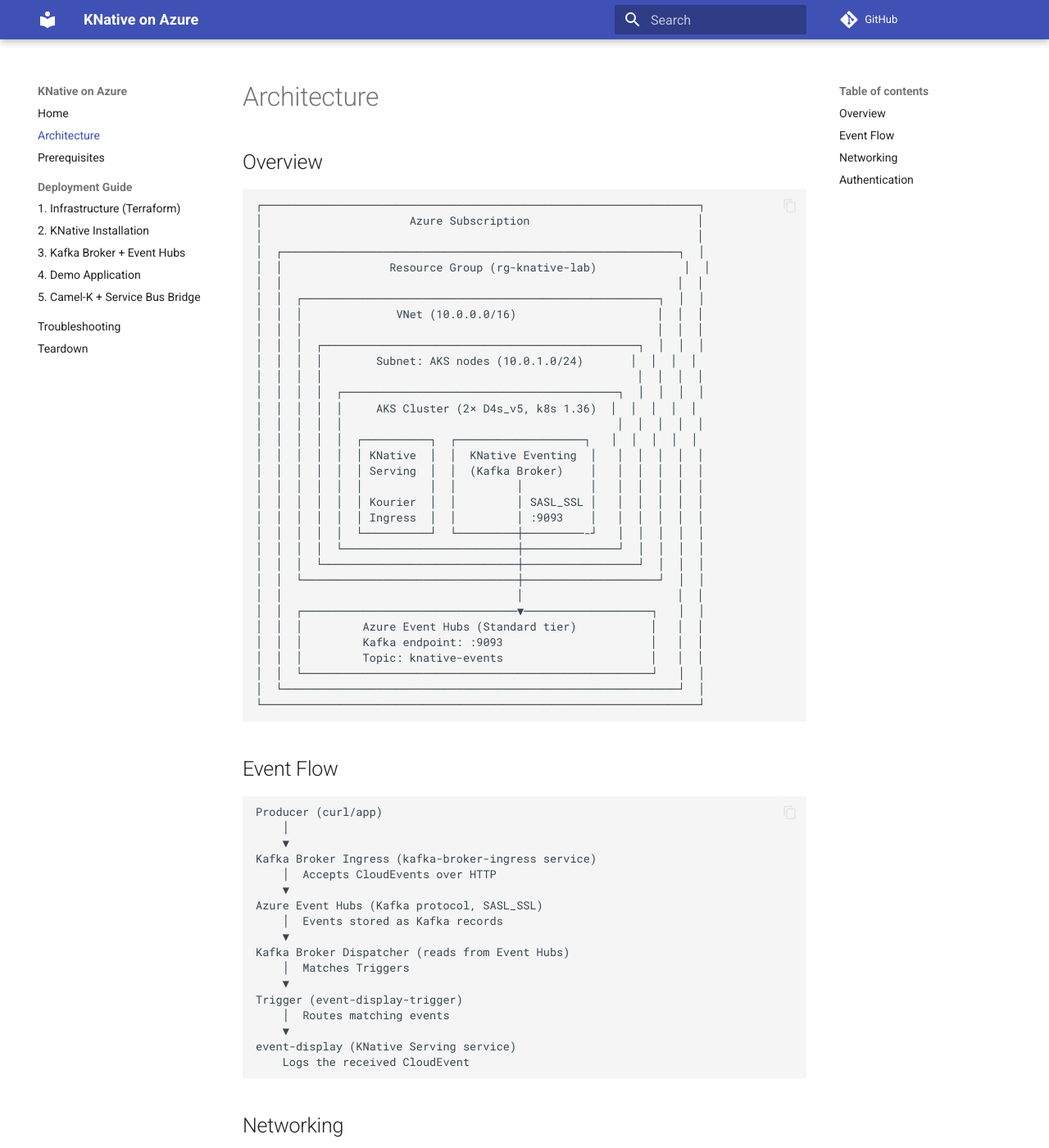
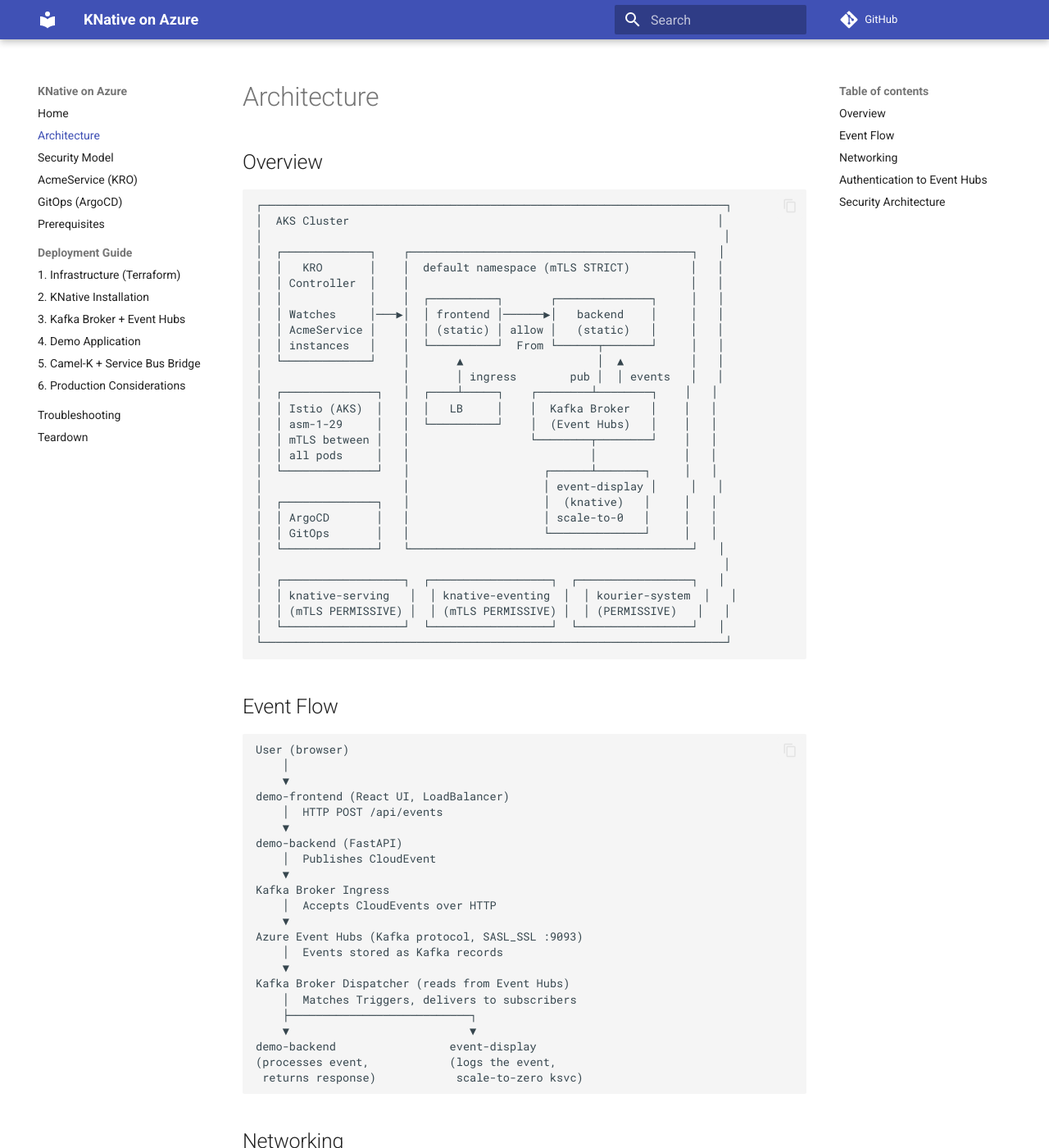
Before and after one commit to dmetzler/knative-on-azure, an MkDocs documentation site: the page built from docs/architecture.md, in a window 1280 px wide and 1400 px high. Shown: the whole window at 82% size. Built offline with MkDocs 1.6.1 and Material for MkDocs 9.7.7, drawn with Linux system fonts in a browser that asks for light colours; comment, search, counter and statistics services are not loaded; some of the changed text lies outside the part shown.

Commit message:
docs: add security model, AcmeService, GitOps pages + update architecture and index

````diff
--- a/docs/architecture.md
+++ b/docs/architecture.md
@@ -3,61 +3,62 @@
 ## Overview
 
 ```
-┌─────────────────────────────────────────────────────────────────┐
-│                      Azure Subscription                         │
-│                                                                 │
-│  ┌───────────────────────────────────────────────────────────┐  │
-│  │                Resource Group (rg-knative-lab)             │  │
-│  │                                                           │  │
-│  │  ┌─────────────────────────────────────────────────────┐  │  │
-│  │  │              VNet (10.0.0.0/16)                     │  │  │
-│  │  │                                                     │  │  │
-│  │  │  ┌───────────────────────────────────────────────┐  │  │  │
-│  │  │  │        Subnet: AKS nodes (10.0.1.0/24)       │  │  │  │
-│  │  │  │                                               │  │  │  │
-│  │  │  │  ┌─────────────────────────────────────────┐  │  │  │  │
-│  │  │  │  │     AKS Cluster (2× D4s_v5, k8s 1.36)  │  │  │  │  │
-│  │  │  │  │                                         │  │  │  │  │
-│  │  │  │  │  ┌──────────┐  ┌───────────────────┐   │  │  │  │  │
-│  │  │  │  │  │ KNative  │  │  KNative Eventing  │   │  │  │  │  │
-│  │  │  │  │  │ Serving  │  │  (Kafka Broker)    │   │  │  │  │  │
-│  │  │  │  │  │          │  │         │          │   │  │  │  │  │
-│  │  │  │  │  │ Kourier  │  │         │ SASL_SSL │   │  │  │  │  │
-│  │  │  │  │  │ Ingress  │  │         │ :9093    │   │  │  │  │  │
-│  │  │  │  │  └──────────┘  └─────────┼─────────-┘   │  │  │  │  │
-│  │  │  │  └──────────────────────────┼──────────────┘  │  │  │  │
-│  │  │  └─────────────────────────────┼─────────────────┘  │  │  │
-│  │  └────────────────────────────────┼────────────────────┘  │  │
-│  │                                   │                       │  │
-│  │  ┌────────────────────────────────▼───────────────────┐   │  │
-│  │  │         Azure Event Hubs (Standard tier)           │   │  │
-│  │  │         Kafka endpoint: :9093                      │   │  │
-│  │  │         Topic: knative-events                      │   │  │
-│  │  └────────────────────────────────────────────────────┘   │  │
-│  └───────────────────────────────────────────────────────────┘  │
-└─────────────────────────────────────────────────────────────────┘
+┌─────────────────────────────────────────────────────────────────────┐
+│  AKS Cluster                                                       │
+│                                                                     │
+│  ┌─────────────┐    ┌──────────────────────────────────────────┐   │
+│  │   KRO       │    │  default namespace (mTLS STRICT)         │   │
+│  │ Controller  │    │                                          │   │
+│  │             │    │  ┌──────────┐       ┌──────────────┐     │   │
+│  │ Watches     │───▶│  │ frontend │──────▶│   backend    │     │   │
+│  │ AcmeService │    │  │ (static) │ allow │   (static)   │     │   │
+│  │ instances   │    │  └──────────┘  From └──────┬───────┘     │   │
+│  └─────────────┘    │       ▲                    │  ▲          │   │
+│                     │       │ ingress        pub │  │ events   │   │
+│  ┌──────────────┐   │  ┌────┴─────┐    ┌────────┴────────┐    │   │
+│  │ Istio (AKS)  │   │  │   LB     │    │  Kafka Broker   │    │   │
+│  │ asm-1-29     │   │  └──────────┘    │  (Event Hubs)   │    │   │
+│  │ mTLS between │   │                  └────────┬────────┘    │   │
+│  │ all pods     │   │                           │             │   │
+│  └──────────────┘   │                    ┌──────┴───────┐     │   │
+│                     │                    │ event-display │     │   │
+│  ┌──────────────┐   │                    │  (knative)   │     │   │
+│  │ ArgoCD       │   │                    │ scale-to-0   │     │   │
+│  │ GitOps       │   │                    └──────────────┘     │   │
+│  └──────────────┘   └──────────────────────────────────────────┘   │
+│                                                                     │
+│  ┌──────────────────┐  ┌──────────────────┐  ┌─────────────────┐   │
+│  │ knative-serving   │  │ knative-eventing  │  │ kourier-system  │   │
+│  │ (mTLS PERMISSIVE) │  │ (mTLS PERMISSIVE) │  │ (PERMISSIVE)   │   │
+│  └──────────────────┘  └──────────────────┘  └─────────────────┘   │
+└─────────────────────────────────────────────────────────────────────┘
 ```
 
 ## Event Flow
 
 ```
-Producer (curl/app)
+User (browser)
     │
     ▼
-Kafka Broker Ingress (kafka-broker-ingress service)
+demo-frontend (React UI, LoadBalancer)
+    │  HTTP POST /api/events
+    ▼
+demo-backend (FastAPI)
+    │  Publishes CloudEvent
+    ▼
+Kafka Broker Ingress
     │  Accepts CloudEvents over HTTP
     ▼
-Azure Event Hubs (Kafka protocol, SASL_SSL)
+Azure Event Hubs (Kafka protocol, SASL_SSL :9093)
     │  Events stored as Kafka records
     ▼
 Kafka Broker Dispatcher (reads from Event Hubs)
-    │  Matches Triggers
-    ▼
-Trigger (event-display-trigger)
-    │  Routes matching events
-    ▼
-event-display (KNative Serving service)
-    Logs the received CloudEvent
+    │  Matches Triggers, delivers to subscribers
+    ├───────────────────────────┐
+    ▼                           ▼
+demo-backend                 event-display
+(processes event,            (logs the event,
+ returns response)            scale-to-zero ksvc)
 ```
 
 ## Networking
@@ -69,12 +70,12 @@
 | Pod IPs (CNI overlay) | Virtual (not routable on VNet) |
 | K8s services | `172.16.0.0/16` |
 | K8s DNS | `172.16.0.10` |
-| Event Hubs Kafka | `<namespace>.servicebus.windows.net:9093` |
+| Event Hubs Kafka | `evhns-knative-lab.servicebus.windows.net:9093` |
 | Kourier LB | Public IP (auto-assigned) |
 
-## Authentication
+## Authentication to Event Hubs
 
-Azure Event Hubs Kafka authentication uses **SASL_SSL + PLAIN**:
+Azure Event Hubs Kafka authentication uses **SASL_SSL + PLAIN** with a SAS connection string:
 
 | Parameter | Value |
 |-----------|-------|
@@ -83,4 +84,9 @@
 | Username | `$ConnectionString` (literal string) |
 | Password | SAS connection string from Event Hubs |
 
-This is configured via a Kubernetes Secret referenced in the `kafka-broker-config` ConfigMap through `auth.secret.ref.name`.
+!!! note "Why not OAuth/OAUTHBEARER?"
+    Event Hubs supports OAUTHBEARER for Kafka, but KNative's Kafka Broker does not implement OAUTHBEARER natively. We've prepared an upstream proposal to add Azure OAUTHBEARER support to KNative. See [Troubleshooting](troubleshooting.md) for details.
+
+## Security Architecture
+
+See [Security Model](security.md) for the full two-layer defense model (NetworkPolicy + Istio AuthorizationPolicy).
--- a/mkdocs.yml
+++ b/mkdocs.yml
@@ -1,5 +1,5 @@
 site_name: KNative on Azure
-site_description: Deploy KNative Serving & Eventing on AKS with Azure Event Hubs (Kafka mode)
+site_description: Platform Engineering POC — KNative, Istio, KRO on AKS
 repo_url: https://github.com/dmetzler/knative-on-azure
 
 theme:
@@ -15,6 +15,9 @@
 nav:
   - Home: index.md
   - Architecture: architecture.md
+  - Security Model: security.md
+  - AcmeService (KRO): acmeservice.md
+  - GitOps (ArgoCD): gitops.md
   - Prerequisites: prerequisites.md
   - Deployment Guide:
       - 1. Infrastructure (Terraform): deploy/01-infrastructure.md
@@ -22,6 +25,7 @@
       - 3. Kafka Broker + Event Hubs: deploy/03-kafka-broker.md
       - 4. Demo Application: deploy/04-demo-app.md
       - 5. Camel-K + Service Bus Bridge: deploy/06-camel-k-asb.md
+      - 6. Production Considerations: deploy/07-production-considerations.md
   - Troubleshooting: troubleshooting.md
   - Teardown: teardown.md
 
````
Also changed, not shown: docs/acmeservice.md (added, +197 -0 lines), docs/gitops.md (added, +75 -0 lines), docs/index.md (+29 -29 lines), docs/security.md (added, +170 -0 lines).
